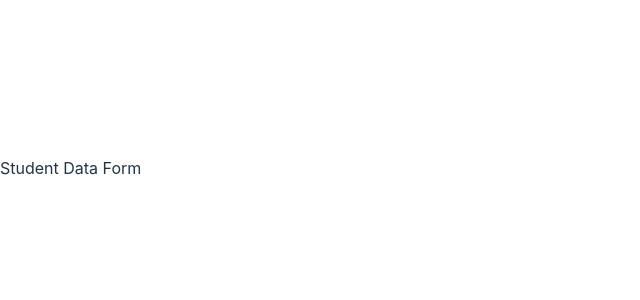
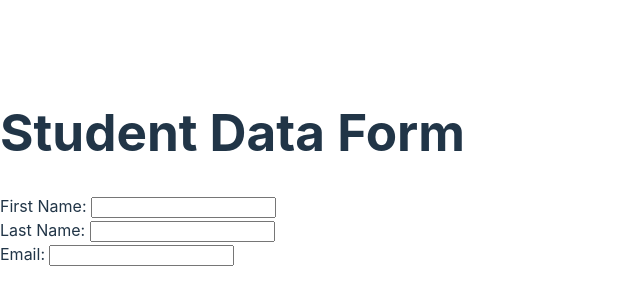
Before and after one commit to nikcladis/ReactFormApp, a React (Vite) app: page / in a window 1280 px wide. Shown: the part 232-532 px from the top of the page, without its empty margins (0-640 px from the left). Built offline with nearby package versions, Linux system fonts and the light colour scheme.

Commit message:
student-form-app | Added StudentForm & StudentField basic structure

```diff
--- a/src/App.jsx
+++ b/src/App.jsx
@@ -1,7 +1,13 @@
 import React from "react";
+import StudentForm from "./components/StudentForm";
 
 const App = () => {
-  return <div>Student Data Form</div>;
+  return (
+    <div>
+      <h1>Student Data Form</h1>
+      <StudentForm />
+    </div>
+  );
 };
 
 export default App;
--- /dev/null
+++ b/src/components/StudentField.jsx
@@ -0,0 +1,12 @@
+import React from "react";
+
+const StudentField = ({ label, type }) => {
+  return (
+    <div>
+      <label>{label}: </label>
+      <input type={type} />
+    </div>
+  );
+};
+
+export default StudentField;
--- /dev/null
+++ b/src/components/StudentForm.jsx
@@ -0,0 +1,14 @@
+import React from "react";
+import StudentField from "./StudentField";
+
+const StudentForm = () => {
+  return (
+    <form>
+      <StudentField label="First Name" type="text" />
+      <StudentField label="Last Name" type="text" />
+      <StudentField label="Email" type="email" />
+    </form>
+  );
+};
+
+export default StudentForm;
```
